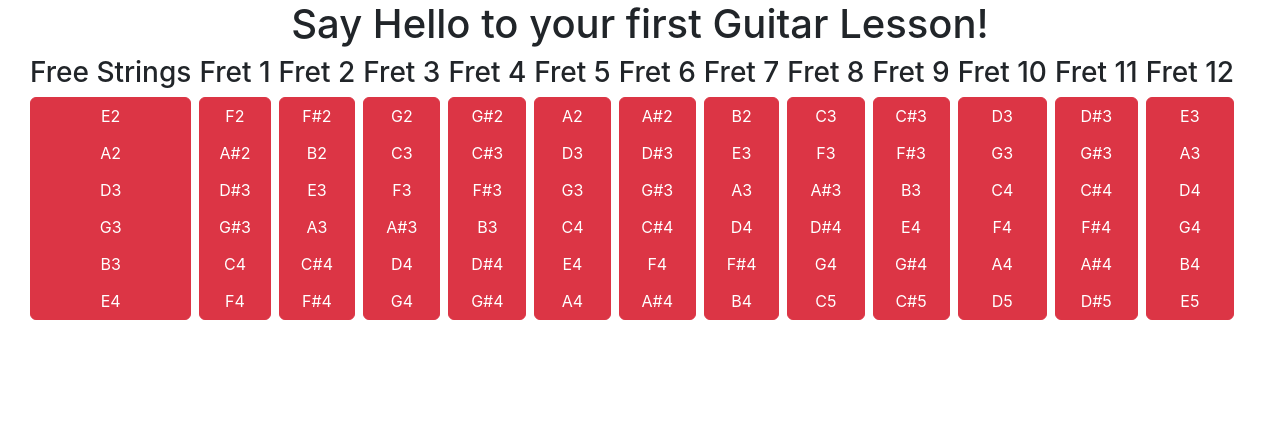
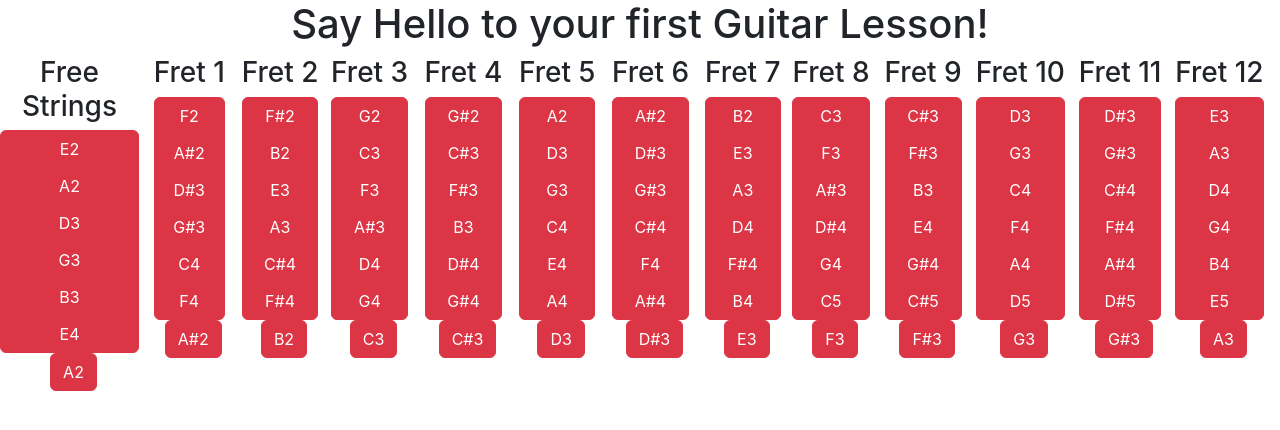
Before and after one commit to VanyaMark/202402-guitar, a React (Create React App) app: page / in a window 1280 px wide. Shown: the top 430 px of the page. Built offline with nearby package versions, Linux system fonts and the light colour scheme.

Commit message:
Problem App stopped working, add Tone.start() in order to solve error: The AudioContext was not allowed to start. It must be resumed (or created) after a user gesture on the page.

```diff
--- a/src/App.js
+++ b/src/App.js
@@ -1,6 +1,5 @@
 import "./App.css";
-import Button from "./components/Button";
-import GuitarTone from "./components/GuitarTone";
+
 import FretContainer from "./components/FretContainer";
 import ButtonGroup from 'react-bootstrap/ButtonGroup';
 
@@ -10,7 +9,6 @@ function App() {
       <h1>Say Hello to your first Guitar Lesson!</h1>
       <ButtonGroup className="me-2" aria-label="Second group">
         <FretContainer
-          className="row"
           title="Free Strings"
           notes="E2 A2 D3 G3 B3 E4"
         />
--- a/src/components/FretContainer.jsx
+++ b/src/components/FretContainer.jsx
@@ -9,6 +9,7 @@ const FretContainer = ({title, notes}) => {
     const notesArray = typeof notes === 'string' ? notes.split(' ') : [];
 
   return (
+    <div>
     <ButtonGroup className="me-2" aria-label={title} vertical>
         <h3>{title}</h3>
         <GuitarTone note={notesArray[0]}/>
@@ -19,6 +20,9 @@ const FretContainer = ({title, notes}) => {
         <GuitarTone note={notesArray[5]} />
 
     </ButtonGroup>
+    <GuitarTone note={notesArray[1]} />
+
+    </div>
   )
 }
 
--- a/src/components/GuitarTone.jsx
+++ b/src/components/GuitarTone.jsx
@@ -8,6 +8,9 @@ const GuitarTone = ({note}) => {
   const synth = new Tone.FMSynth().toDestination();
 
   const handleMouseDown = () => {
+
+     // Start the audio context in response to a user gesture
+     Tone.start();
 
     // Trigger attack when mouse is down
     synth.triggerAttack(note);
```
